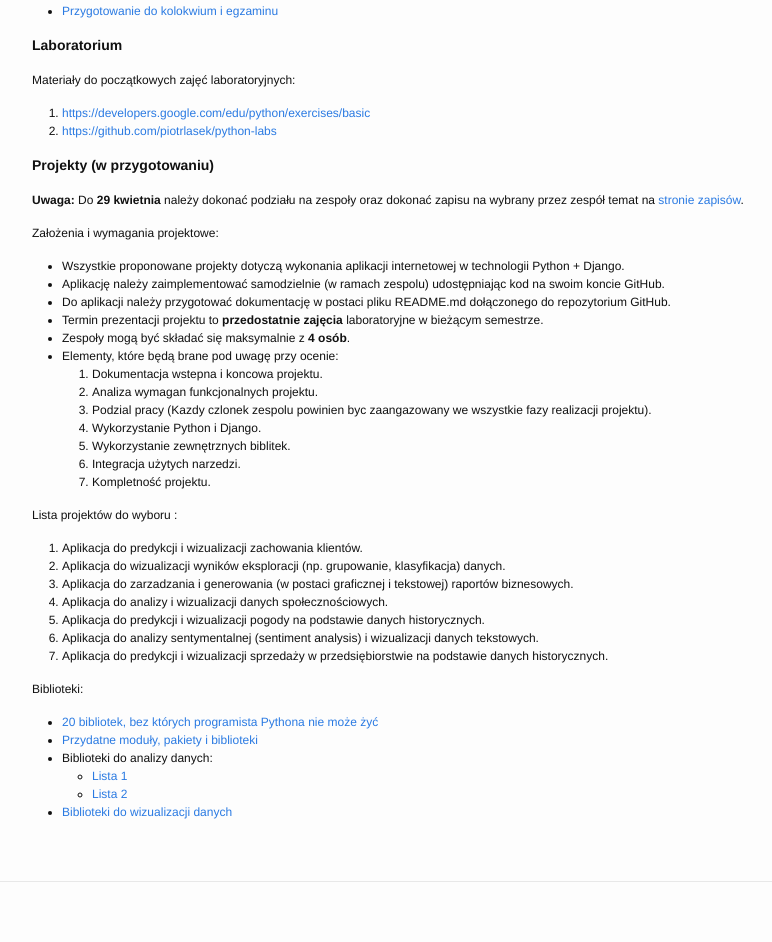
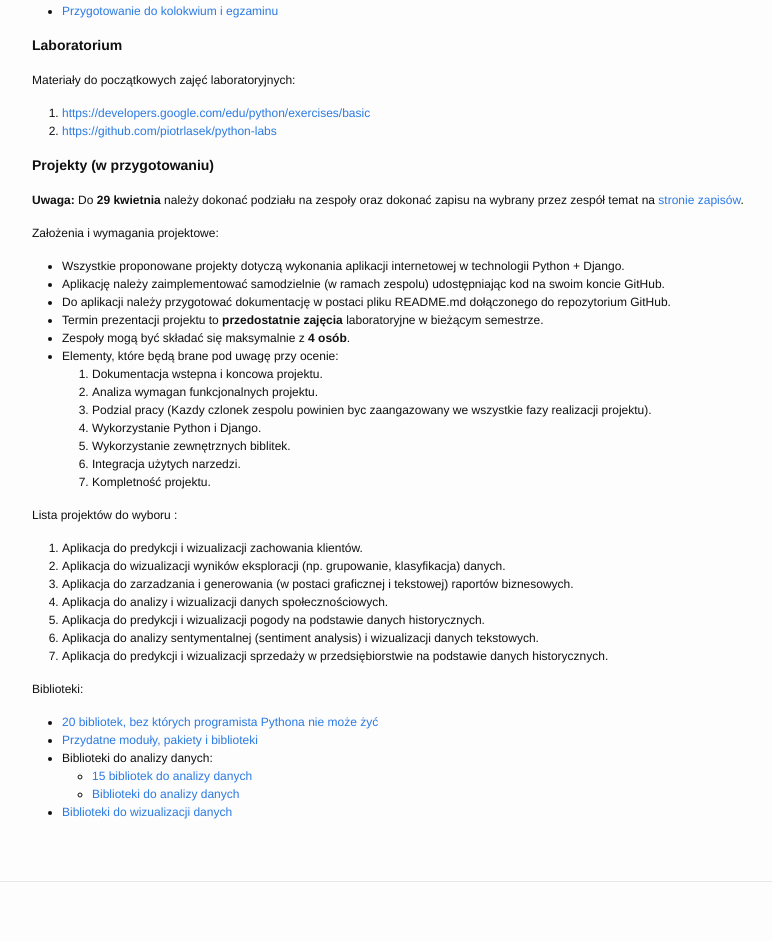
Before and after one commit to piotrlasek/piotrlasek.github.io, a Jekyll site: the page built from for-students/ai2-2017.md, in a window 1280 px wide. Shown: the part 634-1576 px from the top of the page, without its empty margins (238-1010 px from the left). Built offline with Jekyll 4.4.1, drawn with Linux system fonts in a browser that asks for light colours.

Commit message:
Update ai2-2017.md

```diff
--- a/for-students/ai2-2017.md
+++ b/for-students/ai2-2017.md
@@ -66,6 +66,6 @@ Biblioteki:
  * [20 bibliotek, bez których programista Pythona nie może żyć](https://pythontips.com/2013/07/30/20-python-libraries-you-cant-live-without/)
  * [Przydatne moduły, pakiety i biblioteki](https://wiki.python.org/moin/UsefulModules)
  * Biblioteki do analizy danych:
-   * [Lista 1](https://www.upwork.com/hiring/data/15-python-libraries-data-science/)
-   * [Lista 2](https://github.com/rasbt/pattern_classification/blob/master/resources/python_data_libraries.md)
+   * [15 bibliotek do analizy danych](https://www.upwork.com/hiring/data/15-python-libraries-data-science/)
+   * [Biblioteki do analizy danych](https://github.com/rasbt/pattern_classification/blob/master/resources/python_data_libraries.md)
  * [Biblioteki do wizualizacji danych](https://blog.modeanalytics.com/python-data-visualization-libraries/)
```
